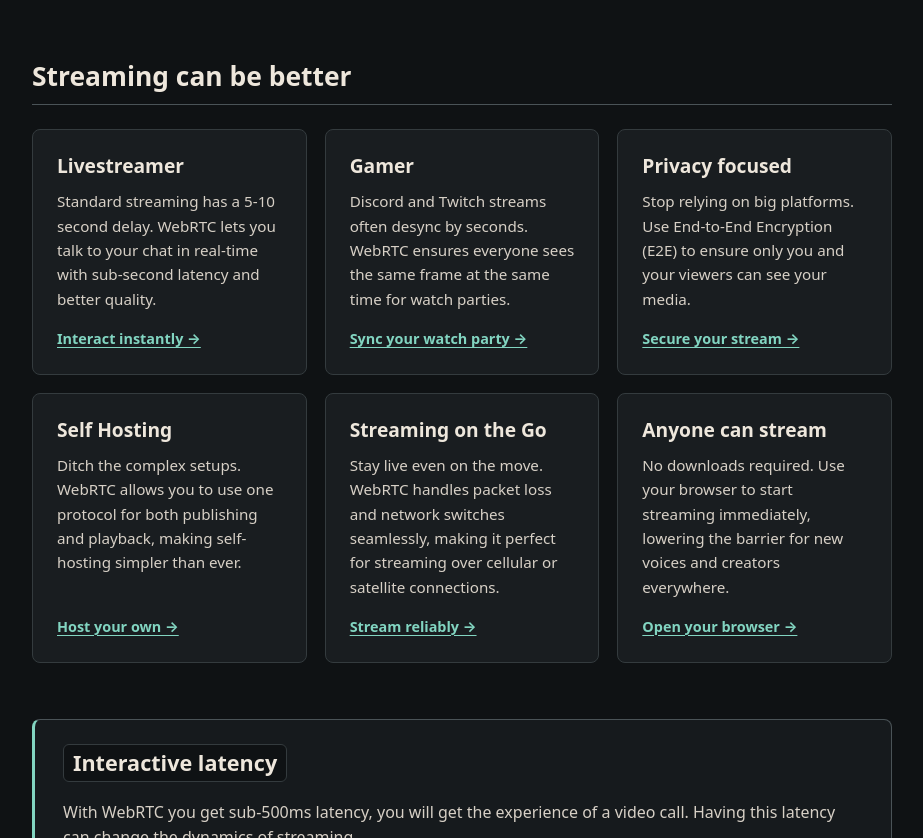
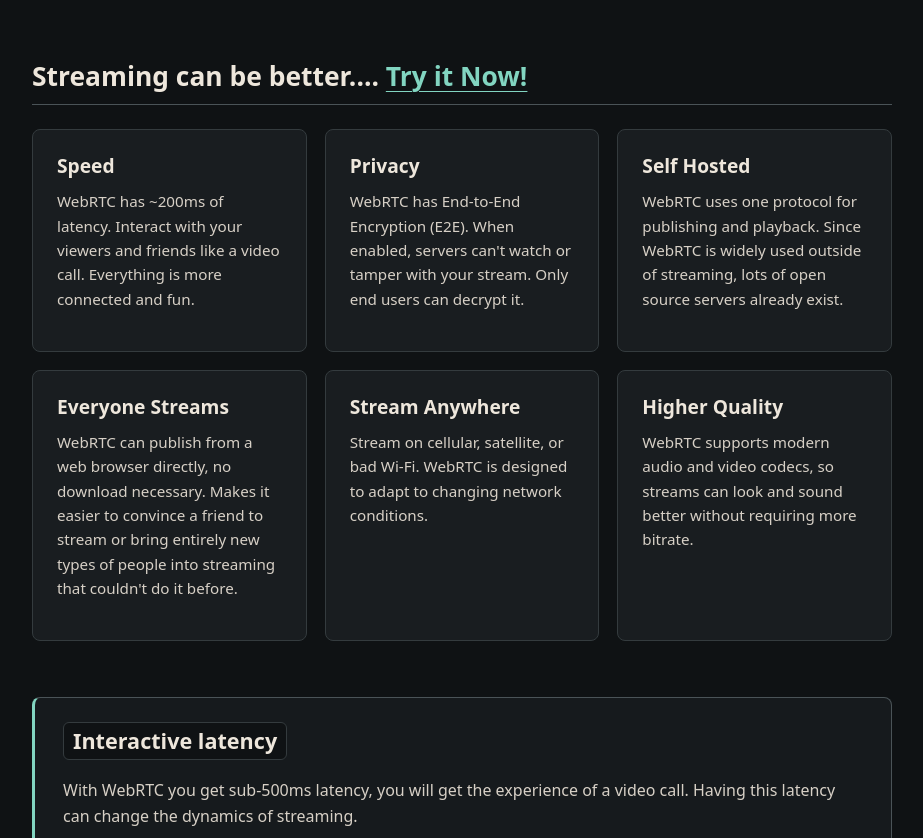
Before and after one commit to webrtc-for-the-curious/webrtc-for-the-streamer, a plain HTML site: page index.html in a window 1280 px wide. Shown: the part 387-1225 px from the top of the page, without its empty margins (178-1101 px from the left). Drawn offline with Linux system fonts and the light colour scheme.

Commit message:
Update 'Use Cases'

```diff
--- a/index.html
+++ b/index.html
@@ -29,61 +29,44 @@
       </div>
 
       <section class="use-cases" aria-labelledby="streaming-can-be-better">
-        <h2 id="streaming-can-be-better">Streaming can be better</h2>
+        <h2 id="streaming-can-be-better">Streaming can be better.... <a href="#try-it-now">Try it Now!</a></h2>
         <div class="use-case-grid">
           <div class="use-case-card">
-            <h3>Livestreamer</h3>
+            <h3>Speed</h3>
             <p>
-              Standard streaming has a 5-10 second delay. WebRTC lets you talk to your chat in real-time with sub-second latency and better quality.
+              WebRTC has ~200ms of latency. Interact with your viewers and friends like a video call. Everything is more connected and fun.
             </p>
-            <div class="cta">
-              <a href="#interactive-latency">Interact instantly &rarr;</a>
-            </div>
           </div>
           <div class="use-case-card">
-            <h3>Gamer</h3>
+            <h3>Privacy</h3>
             <p>
-              Discord and Twitch streams often desync by seconds. WebRTC ensures everyone sees the same frame at the same time for watch parties.
+              WebRTC has End-to-End Encryption (E2E). When enabled, servers can't watch or tamper with your stream. Only end users can decrypt it.
             </p>
-            <div class="cta">
-              <a href="#interactive-latency">Sync your watch party &rarr;</a>
-            </div>
           </div>
           <div class="use-case-card">
-            <h3>Privacy focused</h3>
+            <h3>Self Hosted</h3>
             <p>
-              Stop relying on big platforms. Use End-to-End Encryption (E2E) to ensure only you and your viewers can see your media.
+              WebRTC uses one protocol for publishing and playback. Since WebRTC is widely used outside of streaming, lots of open source servers already exist.
             </p>
-            <div class="cta">
-              <a href="#e2e-encryption">Secure your stream &rarr;</a>
-            </div>
           </div>
           <div class="use-case-card">
-            <h3>Self Hosting</h3>
+            <h3>Everyone Streams</h3>
             <p>
-              Ditch the complex setups. WebRTC allows you to use one protocol for both publishing and playback, making self-hosting simpler than ever.
+              WebRTC can publish from a web browser directly, no download necessary. Makes it easier to convince a friend to stream or bring entirely
+              new types of people into streaming that couldn't do it before.
             </p>
-            <div class="cta">
-              <a href="#easier-self-hosting">Host your own &rarr;</a>
-            </div>
           </div>
           <div class="use-case-card">
-            <h3>Streaming on the Go</h3>
+            <h3>Stream Anywhere</h3>
             <p>
-              Stay live even on the move. WebRTC handles packet loss and network switches seamlessly, making it perfect for streaming over cellular or satellite connections.
+              Stream on cellular, satellite, or bad Wi-Fi. WebRTC is designed to adapt to changing network conditions.
             </p>
-            <div class="cta">
-              <a href="#stream-on-bad-networks">Stream reliably &rarr;</a>
-            </div>
           </div>
           <div class="use-case-card">
-            <h3>Anyone can stream</h3>
+            <h3>Higher Quality</h3>
             <p>
-              No downloads required. Use your browser to start streaming immediately, lowering the barrier for new voices and creators everywhere.
+              WebRTC supports modern audio and video codecs, so streams can look and sound better without requiring more bitrate.
             </p>
-            <div class="cta">
-              <a href="#browser-streaming">Open your browser &rarr;</a>
-            </div>
           </div>
         </div>
       </section>
```
